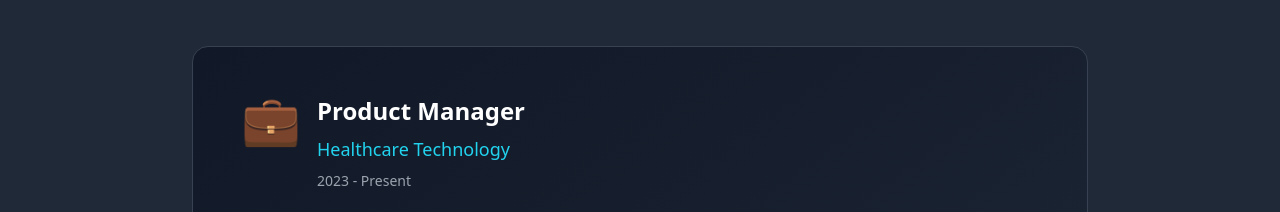
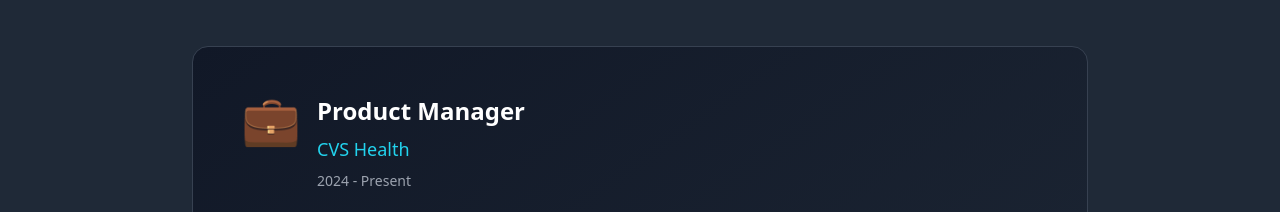
Before and after one commit to bilalq94/bilalqureshi-site, a plain HTML site: page index.html in a window 1280 px wide. Shown: the part 2360-2572 px from the top of the page. Drawn offline with nearby package versions, Linux system fonts and the light colour scheme.

Commit message:
quick fixes

```diff
--- a/index.html
+++ b/index.html
@@ -235,8 +235,8 @@
           <div class="text-5xl">💼</div>
           <div>
             <h3 class="text-2xl font-bold mb-2">Product Manager</h3>
-            <div class="text-lg text-cyan-400 mb-2">Healthcare Technology</div>
-            <div class="text-sm text-gray-400">2023 - Present</div>
+            <div class="text-lg text-cyan-400 mb-2">CVS Health</div>
+            <div class="text-sm text-gray-400">2024 - Present</div>
           </div>
         </div>
 
```
